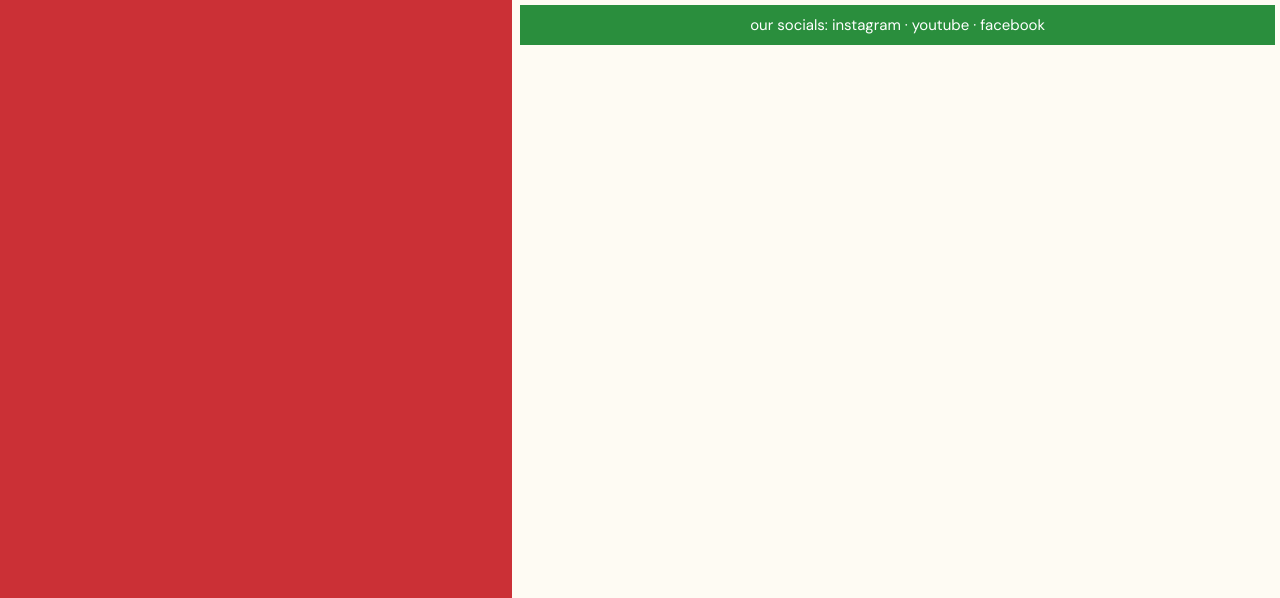
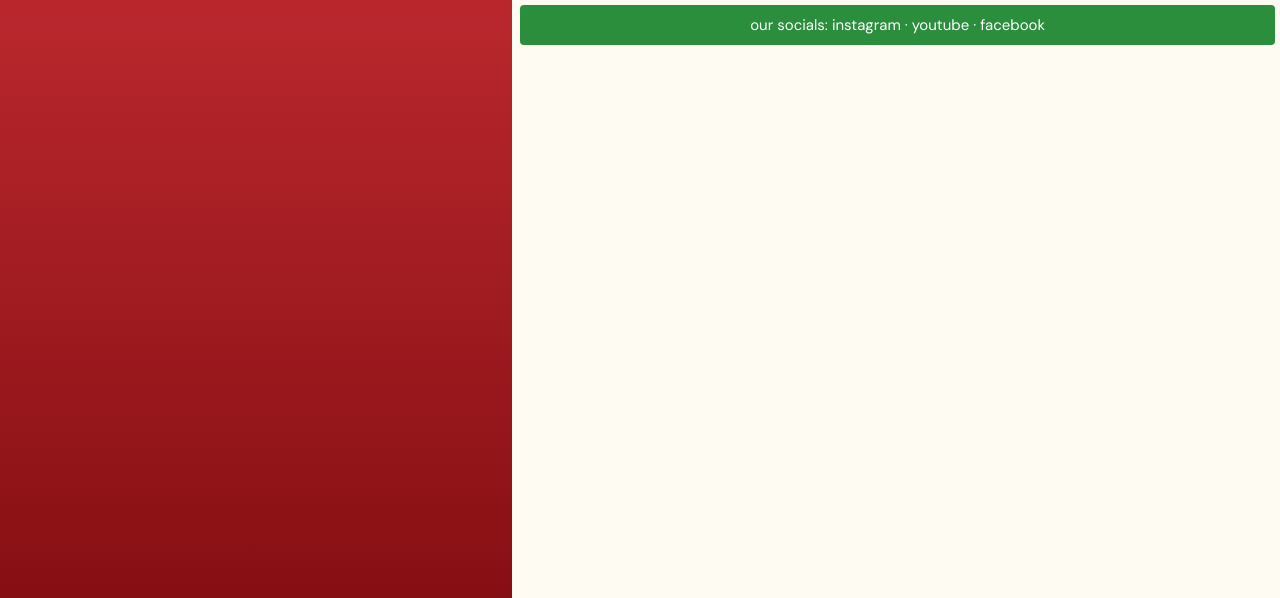
Before and after one commit to jonah-wanklyn/little-apple-scouting, a plain HTML site: page index.html in a window 1280 px wide. Shown: the part 202-800 px from the top of the page. Drawn offline with Linux system fonts and the light colour scheme.

Commit message:
happy lil css changes

```diff
--- a/divs.css
+++ b/divs.css
@@ -1,5 +1,5 @@
 .sidebar {
-  background-color: #cb3036;
+  background: linear-gradient(#cb3036, #860f13);
   width:40vw;
   height:100vh;
   display: inline-block;
--- a/text.css
+++ b/text.css
@@ -49,6 +49,7 @@ p {
  padding-bottom: 10px;
  margin-left: 0px;
  margin-right:0px;
+ border-radius: 4px;
 }
 
 .socials{
```
